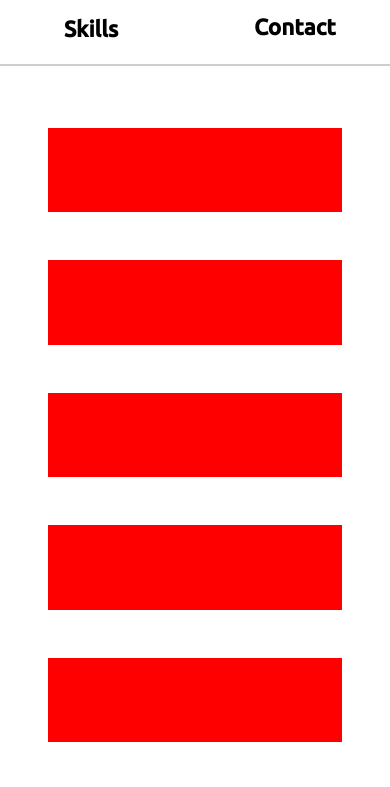
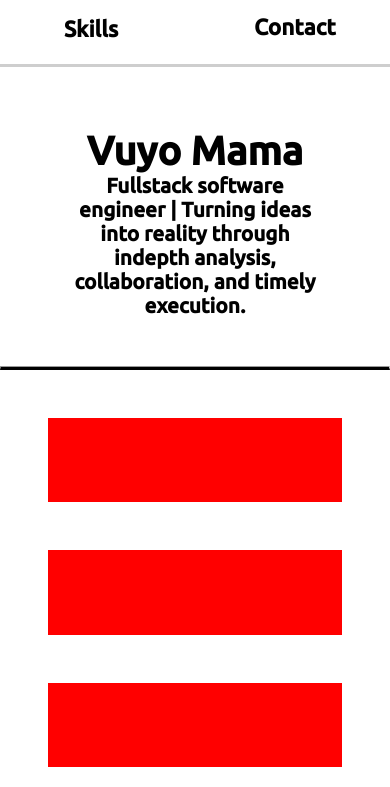
Before and after one commit to KeloDraken/kelodraken.github.io, a plain HTML site: page index.html in a window 390 px wide. Shown: the top 787 px of the page. Drawn offline with Linux system fonts and the light colour scheme.

Commit message:
Finish hero section

```diff
--- a/css/main.css
+++ b/css/main.css
@@ -18,7 +18,7 @@
 
 #nav {
   background-color: #fff;
-  border-bottom: #cecece solid 2px;
+  border-bottom: #cecece solid 3px;
   display: flex;
   height: 5rem;
   justify-content: space-between;
@@ -105,4 +105,112 @@ main {
 section {
   height: auto;
 }
+
+.divider {
+  border-bottom: #000 solid 3px;
+}
+
+#hero {
+  margin: 12rem 20rem;
+  text-align: center;
+}
+
+.heading {
+  font-size: 10rem;
+}
+
+.subheading {
+  font-size: 3.5rem;
+  font-weight: 600;
+}
+
+@media screen and (max-width: 1700px) {
+  #hero {
+    margin: 7rem 20rem;
+  }
+  .heading {
+    font-size: 8rem;
+  }
+  .subheading {
+    font-size: 3rem;
+  }
+}
+
+@media screen and (max-width: 1506px) {
+  #hero {
+    margin: 6rem 20rem;
+  }
+  .heading {
+    font-size: 8rem;
+  }
+  .subheading {
+    font-size: 3rem;
+  }
+}
+
+@media screen and (max-width: 1332px) {
+  #hero {
+    margin: 6rem 20rem;
+  }
+  .heading {
+    font-size: 6rem;
+  }
+  .subheading {
+    font-size: 2.6rem;
+  }
+}
+
+@media screen and (max-width: 1157px) {
+  #hero {
+    margin: 6rem 15rem;
+  }
+}
+
+@media screen and (max-width: 1000px) {
+  #hero {
+    margin: 6rem 14rem;
+  }
+  .subheading {
+    font-size: 2rem;
+  }
+}
+
+@media screen and (max-width: 970px) {
+  .heading {
+    font-size: 4rem;
+    font-weight: 700;
+  }
+}
+
+@media screen and (max-width: 850px) {
+  .subheading {
+    font-size: 1.8rem;
+  }
+}
+
+@media screen and (max-width: 795px) {
+  #hero {
+    margin: 4rem 10rem;
+  }
+  .heading {
+    font-size: 3rem;
+    font-weight: 800;
+  }
+  .subheading {
+    font-weight: 700;
+  }
+}
+
+@media screen and (max-width: 623px) {
+  #hero {
+    margin: 3rem 4rem;
+  }
+  .heading {
+    font-size: 2.5rem;
+    font-weight: 800;
+  }
+  .subheading {
+    font-size: 1.3rem;
+  }
+}
 /* content ends  */
--- a/index.html
+++ b/index.html
@@ -10,8 +10,14 @@
     />
     <meta name="title" content="" />
     <link rel="stylesheet" href="/css/main.css" />
-    <link href="https://fonts.googleapis.com/css2?family=Ubuntu:wght@500&amp;display=swap" rel="stylesheet"/>
-    <link href="https://fonts.googleapis.com/css2?family=Lobster&amp;display=swap" rel="stylesheet" />
+    <link
+      href="https://fonts.googleapis.com/css2?family=Ubuntu:wght@500&amp;display=swap"
+      rel="stylesheet"
+    />
+    <link
+      href="https://fonts.googleapis.com/css2?family=Lobster&amp;display=swap"
+      rel="stylesheet"
+    />
   </head>
   <body>
     <!-- navbar starts -->
@@ -28,9 +34,14 @@
 
     <main>
       <!-- hero starts -->
-      <section>
-        <div class="div"></div>
+      <section id="hero">
+        <h1 class="heading">Vuyo Mama</h1>
+        <h2 class="subheading">
+          Fullstack software engineer | Turning ideas into reality through
+          indepth analysis, collaboration, and timely execution.
+        </h2>
       </section>
+      <hr class="divider">
       <!-- hero ends -->
       <div class="div"></div>
       <div class="div"></div>
```
